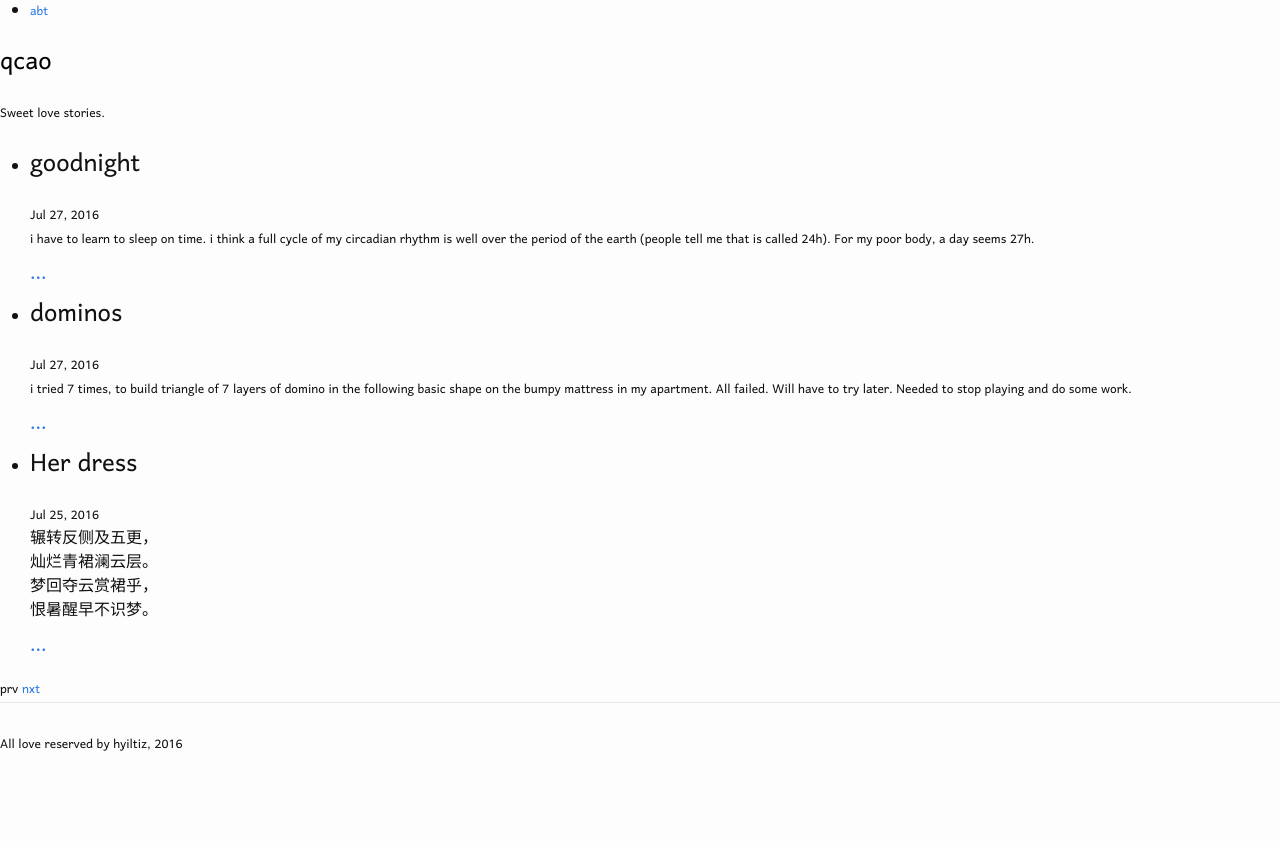
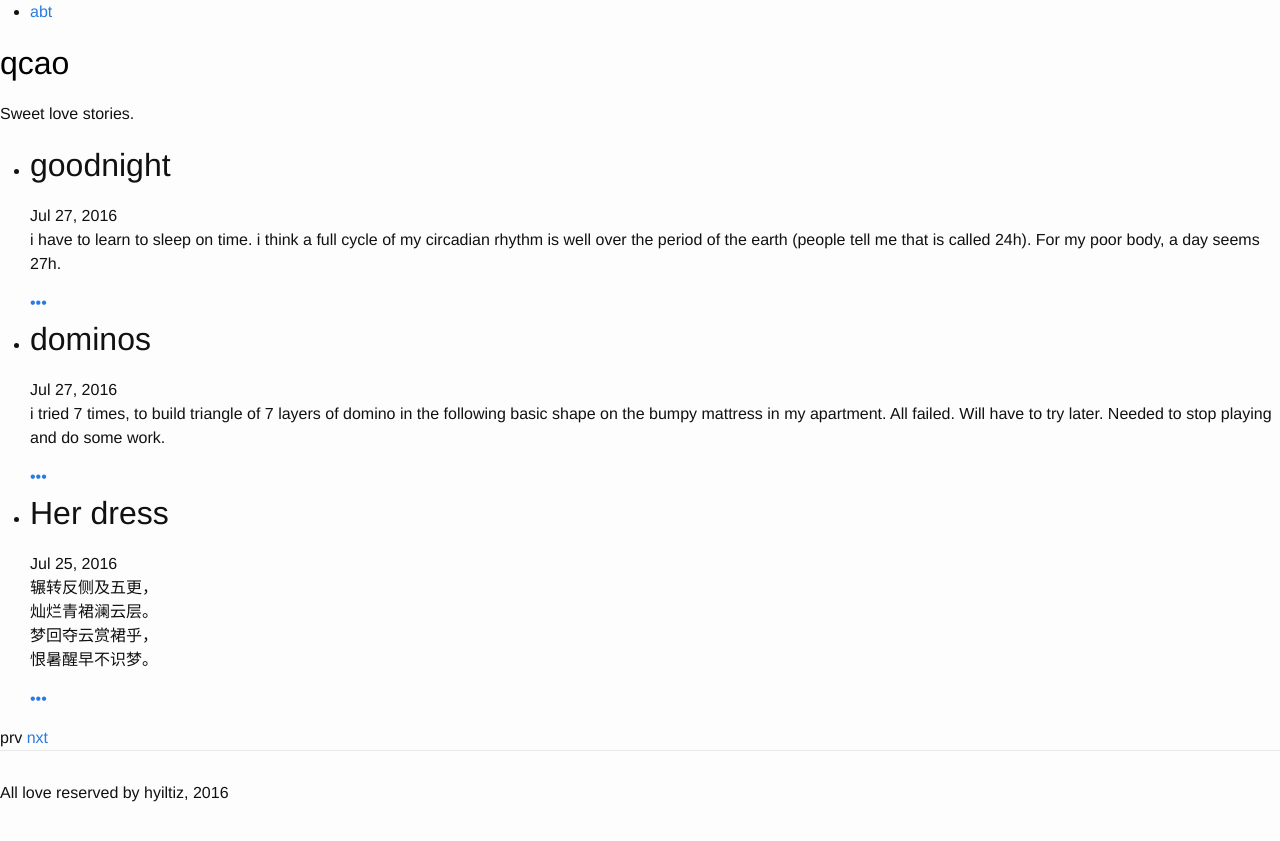
Before and after one commit to hyiltiz/qcao, a Jekyll site: the page built from index.html, in a window 1280 px wide. Shown: the top 841 px of the page. Built offline with Jekyll 4.4.1, drawn with Linux system fonts in a browser that asks for light colours; some web fonts are replaced; the list of posts is cut into pages by our own code.

Commit message:
too many fonts?

```diff
--- a/css/main.css
+++ b/css/main.css
@@ -1,5 +1,5 @@
 body {
-  font-family: monospace;
+  font-family: 'Arima Madurai', monospace;
   line-height:180%;
   margin: 80px 0px;
   background: url("../images/bg.png")
@@ -73,6 +73,7 @@
 }
 
 h1 {
+  font-family: 'Handlee';
   text-transform: uppercase;
   font-weight: bold;
   text-decoration: underline;
@@ -93,6 +94,7 @@
 }
 
 .header > h1 {
+  font-family: 'Inconsolata', monospace;
   letter-spacing: 10px;
   margin-bottom: 10px;
   text-decoration: none;
@@ -120,6 +122,7 @@
 footer {
   margin-top: 100px;
   text-align: center;
+  font-family: 'Libre Baskerville';
 }
 
 /* pagination */
--- a/css/main.scss
+++ b/css/main.scss
@@ -1,13 +1,13 @@
 ---
 # Only the main Sass file needs front matter (the dashes are enough)
 ---
-@charset "utf-8";
+//@charset "utf-8";
 
 
 
 // Our variables
-/*$base-font-family: "Helvetica Neue", Helvetica, Arial, sans-serif;*/
-$base-font-family: 'Harmattan', "Helvetica Neue", Helvetica, Arial, sans-serif;
+//$base-font-family: "Helvetica Neue", Helvetica, Arial, sans-serif;
+$base-font-family: Helvetica Neue, Helvetica, Arial, sans-serif;
 $font-family-cursive: 'Handlee', cursive;
 $font-family-display: 'Libre Baskerville', serif;
 $font-family-code: 'Inconsolata', monospace;
```
